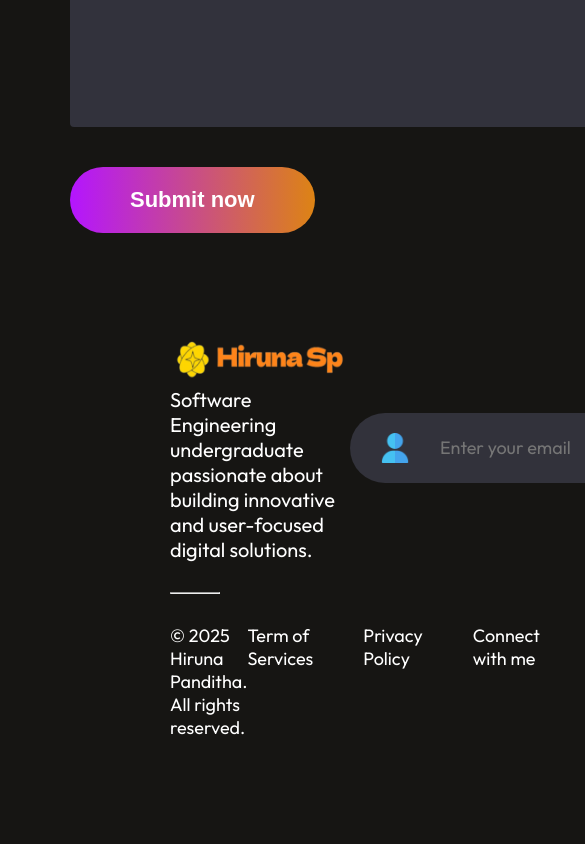
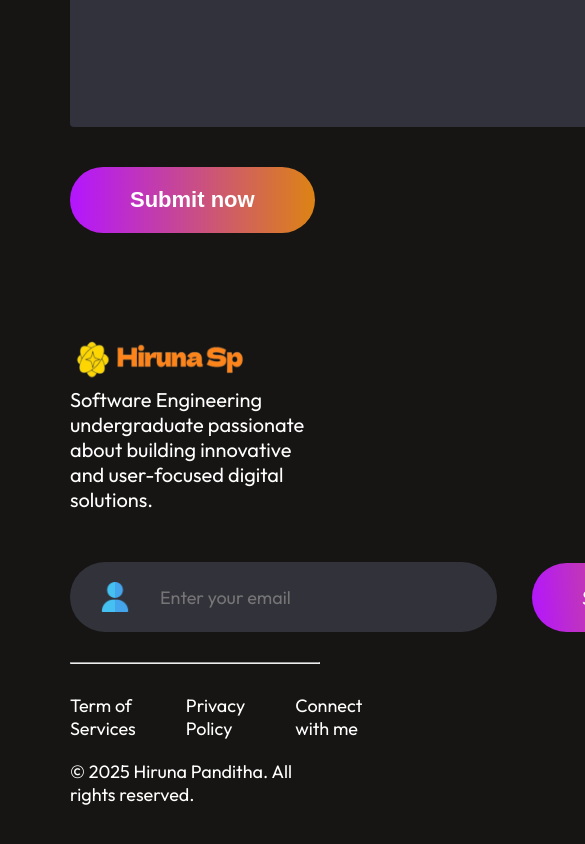
Before and after one commit to Hiruna-SP/Portfolio-React, a React (Vite) app: page / in a window 390 px wide. Shown: the part 4697-5541 px from the top of the page, 585 px wide, since content can reach past the window. Before the commit the page ends 5436 px from the top, so only its background shows below. Built offline with nearby package versions, Linux system fonts and the light colour scheme.

Commit message:
Update Footer component to be responsive

```diff
--- a/src/Components/Footer/Footer.css
+++ b/src/Components/Footer/Footer.css
@@ -79,3 +79,22 @@
   transform: scale(1.05);
   transition: 0.5s;
 }
+
+
+@media(max-width:768px){
+  .footer{
+    margin: 50px 70px;
+  }
+  .footer-top{
+    flex-direction: column;
+    gap: 50px;
+  }
+  .footer-bottom{
+    display: flex;
+    flex-direction: column-reverse;
+    margin-bottom: 50px;
+  }
+  .bottom-right{
+    margin-bottom: 20px;
+  }
+}
```
